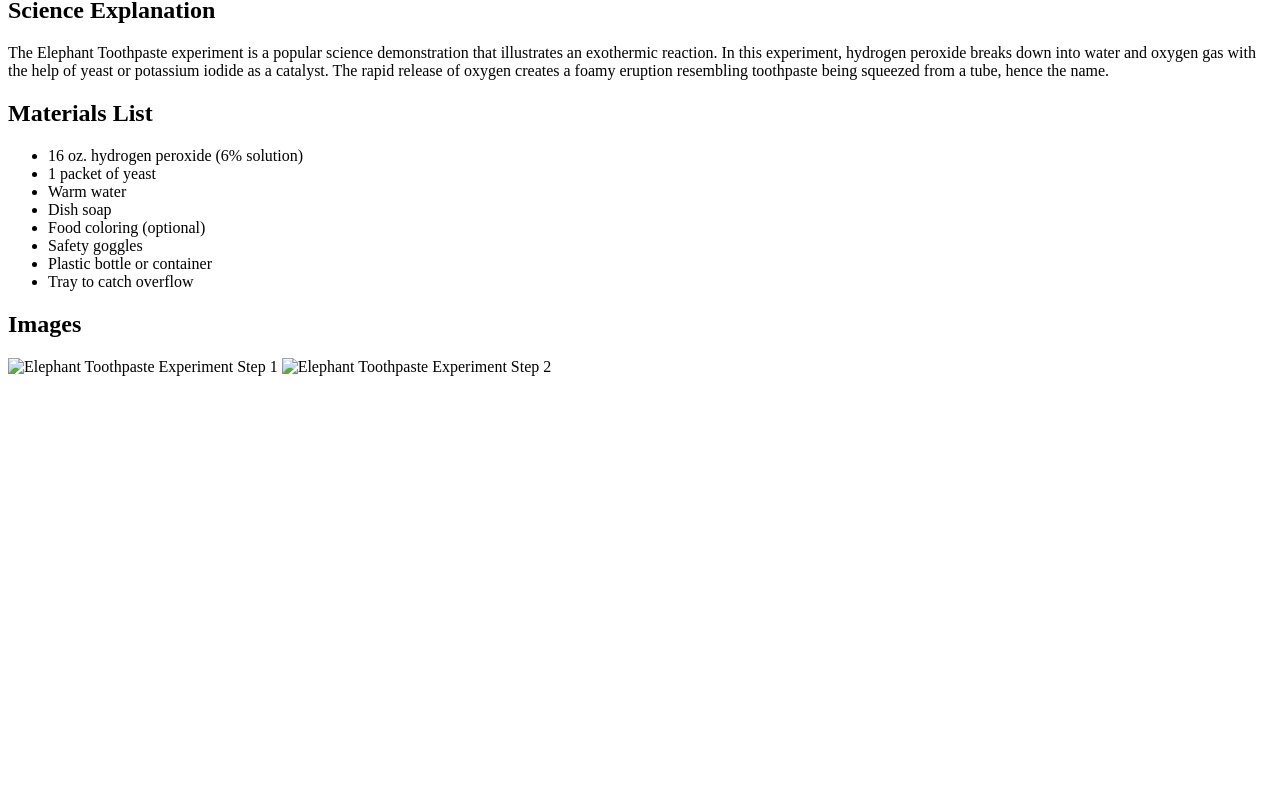
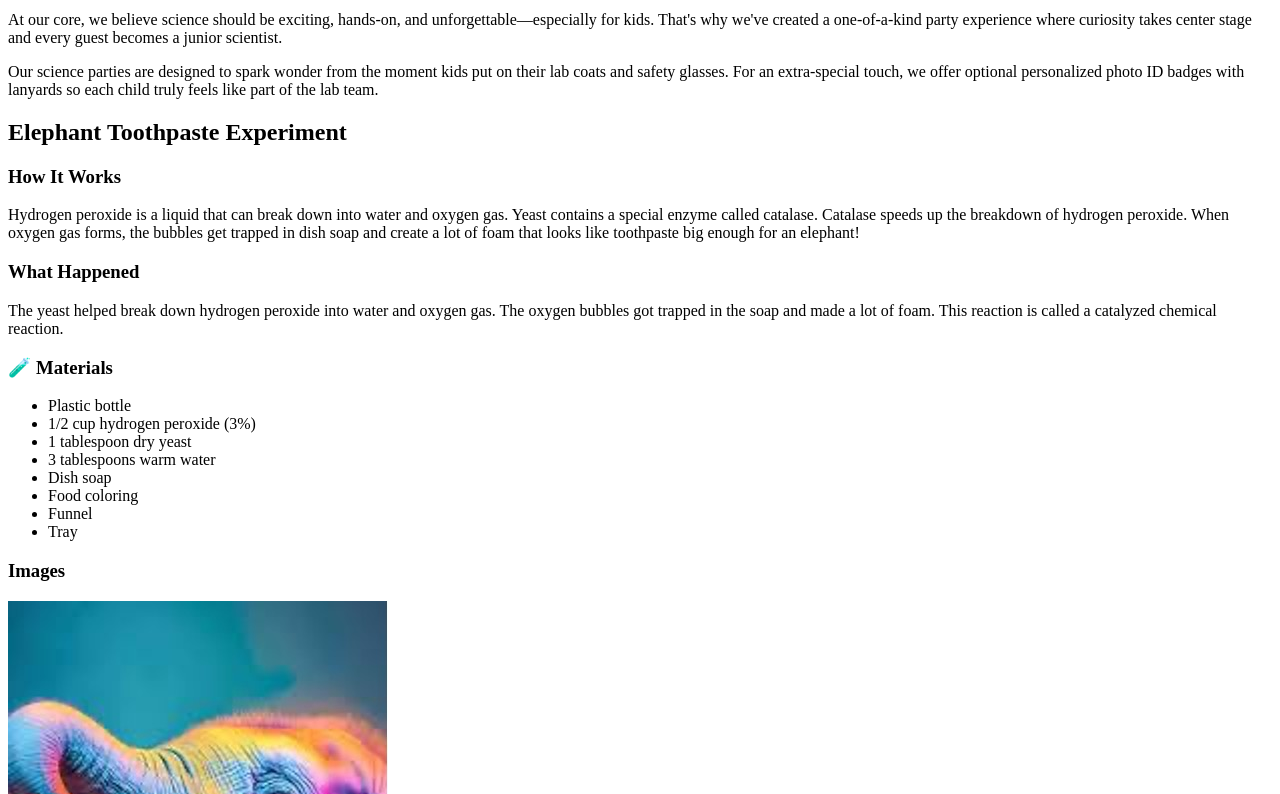
Before and after one commit to 4eileen33-cloud/Science-Lab, a plain HTML site: page about.html in a window 1280 px wide. Shown: the part 69-863 px from the top of the page. Before the commit the page ends 800 px from the top, so only its background shows below. Drawn offline with Linux system fonts and the light colour scheme.

Commit message:
Update about.html for Science Lab Parties content

```diff
--- a/about.html
+++ b/about.html
@@ -1,24 +1,38 @@
+<!DOCTYPE html>
 <html>
-  <head>
-    <title>Elephant Toothpaste</title>
-  </head>
-  <body>
-    <h1>Elephant Toothpaste Experiment</h1>
-    <h2>Science Explanation</h2>
-    <p>The Elephant Toothpaste experiment is a popular science demonstration that illustrates an exothermic reaction. In this experiment, hydrogen peroxide breaks down into water and oxygen gas with the help of yeast or potassium iodide as a catalyst. The rapid release of oxygen creates a foamy eruption resembling toothpaste being squeezed from a tube, hence the name.</p>
-    <h2>Materials List</h2>
+<head>
+    <title>About Science Lab Parties</title>
+</head>
+<body>
+    <h1>About Science Lab Parties</h1>
+
+    <p>At our core, we believe science should be exciting, hands-on, and unforgettable—especially for kids. That's why we've created a one-of-a-kind party experience where curiosity takes center stage and every guest becomes a junior scientist.</p>
+
+    <p>Our science parties are designed to spark wonder from the moment kids put on their lab coats and safety glasses. For an extra-special touch, we offer optional personalized photo ID badges with lanyards so each child truly feels like part of the lab team.</p>
+
+    <h2>Elephant Toothpaste Experiment</h2>
+
+    <h3>How It Works</h3>
+    <p>Hydrogen peroxide is a liquid that can break down into water and oxygen gas. Yeast contains a special enzyme called catalase. Catalase speeds up the breakdown of hydrogen peroxide. When oxygen gas forms, the bubbles get trapped in dish soap and create a lot of foam that looks like toothpaste big enough for an elephant!</p>
+
+    <h3>What Happened</h3>
+    <p>The yeast helped break down hydrogen peroxide into water and oxygen gas. The oxygen bubbles got trapped in the soap and made a lot of foam. This reaction is called a catalyzed chemical reaction.</p>
+
+    <h3>🧪 Materials</h3>
     <ul>
-      <li>16 oz. hydrogen peroxide (6% solution)</li>
-      <li>1 packet of yeast</li>
-      <li>Warm water</li>
-      <li>Dish soap</li>
-      <li>Food coloring (optional)</li>
-      <li>Safety goggles</li>
-      <li>Plastic bottle or container</li>
-      <li>Tray to catch overflow</li>
+        <li>Plastic bottle</li>
+        <li>1/2 cup hydrogen peroxide (3%)</li>
+        <li>1 tablespoon dry yeast</li>
+        <li>3 tablespoons warm water</li>
+        <li>Dish soap</li>
+        <li>Food coloring</li>
+        <li>Funnel</li>
+        <li>Tray</li>
     </ul>
-    <h2>Images</h2>
-    <img src="path/to/image1.jpg" alt="Elephant Toothpaste Experiment Step 1">
-    <img src="path/to/image2.jpg" alt="Elephant Toothpaste Experiment Step 2">
-  </body>
+
+    <h3>Images</h3>
+    <img src="pics for web/Picture1.jpg" alt="Elephant Toothpaste 1" />
+    <img src="pics for web/images (1).jpeg" alt="Elephant Toothpaste 2" />
+
+</body>
 </html>
```
